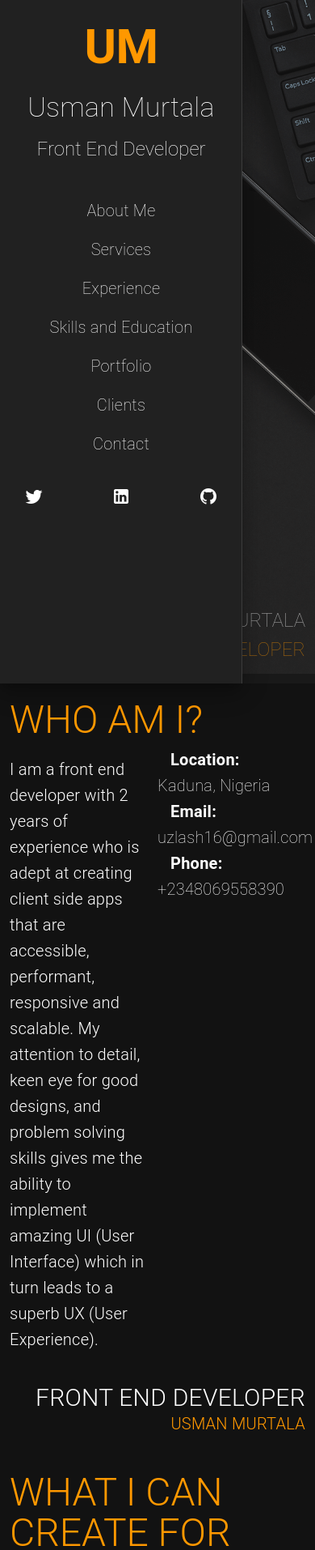
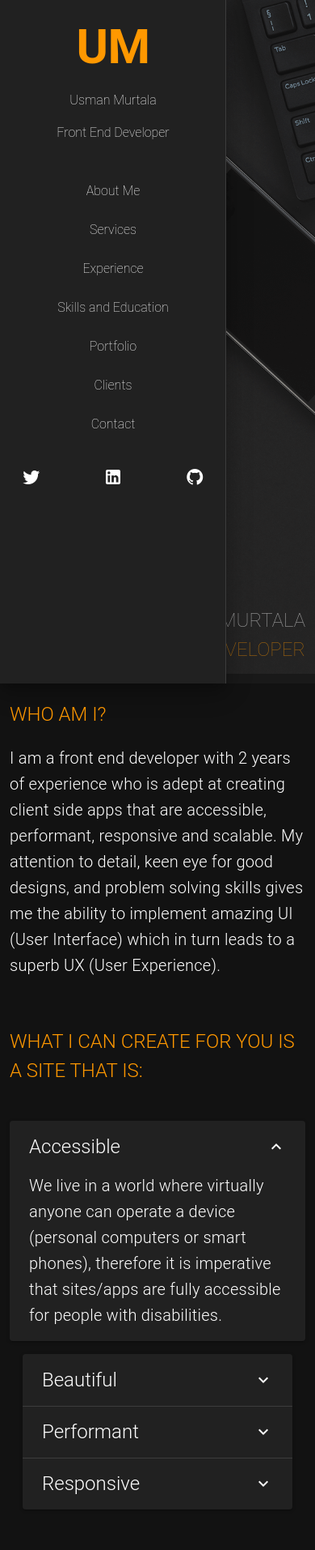
Before and after one commit to uzlash/Vuetify-portfolio, a Vue app: page / in a window 390 px wide. Shown: the top 1914 px of the page at 81% size. Built offline with nearby package versions, Linux system fonts and the light colour scheme; a small style sheet from the web is missing.

Commit message:
additional responsiveness fixes

```diff
--- a/src/components/About.vue
+++ b/src/components/About.vue
@@ -1,9 +1,11 @@
 <template>
   <section class="about" id="about">
     <v-container>
-      <h2 class="my-5 font-weight-light orange--text text-h3">WHO AM I?</h2>
+      <h2 class="my-5 font-weight-light orange--text text-md-h3 text-sm-">
+        WHO AM I?
+      </h2>
       <v-row wrap class="text-h6 font-weight-thin">
-        <v-col md4>
+        <v-col class="col-md-4 col-sm-12">
           <p class="font-weight-light">
             I am a front end developer with 2 years of experience who is adept
             at creating client side apps that are accessible, performant,
@@ -13,7 +15,7 @@
             superb UX (User Experience).
           </p>
         </v-col>
-        <v-col md4 class="py-auto">
+        <v-col class="py-auto col-md-4 col-sm-12 hidden-sm-and-down">
           <v-row>
             <h4 class="mx-4">Location:</h4>
             <span>Kaduna, Nigeria</span>
@@ -27,7 +29,9 @@
             <span>+2348069558390</span>
           </v-row>
         </v-col>
-        <v-col md4 class="text-right text-uppercase text-no-wrap">
+        <v-col
+          class="text-right text-uppercase text-no-wrap hidden-sm-and-down col-md-4"
+        >
           <h2 class="font-weight-light">Front End Developer</h2>
           <span class="orange--text font-weight-light">Usman Murtala</span>
         </v-col>
@@ -35,7 +39,7 @@
       <v-row>
         <v-col md8>
           <h2
-            class="my-5 font-weight-light orange--text text-h3 text-uppercase"
+            class="my-5 font-weight-light orange--text text-md-h3 text-sm-h4 text-uppercase"
           >
             What i can create for you is a site that is:
           </h2>
--- a/src/components/Clients.vue
+++ b/src/components/Clients.vue
@@ -1,11 +1,15 @@
 <template>
   <section class="clients" id="clients">
     <v-container>
-      <h2 class="my-5 font-weight-light orange--text text-h3">
+      <h2 class="my-5 font-weight-light orange--text text-md-h3 text-sm-h4">
         WHAT MY CLIENTS SAY
       </h2>
       <v-row>
-        <v-col cols="4" v-for="comment in comments" :key="comment.client">
+        <v-col
+          class="col-md-4 col-sm-12"
+          v-for="comment in comments"
+          :key="comment.client"
+        >
           <v-row>
             <v-icon large class="orange--text">mdi-format-quote-open</v-icon>
           </v-row>
--- a/src/components/Contact.vue
+++ b/src/components/Contact.vue
@@ -1,11 +1,13 @@
 <template>
   <section class="contact" id="contact">
     <v-container>
-      <h2 class="my-5 font-weight-light orange--text text-h3 text-center">
+      <h2
+        class="my-5 font-weight-light orange--text text-md-h3 text-sm-h4 text-center"
+      >
         LET'S TALK
       </h2>
       <v-row justify="center">
-        <v-col cols="4">
+        <v-col class="col-md-4 col-sm-12">
           <h3 class="font-weight-light orange--text text-h5 text-center">
             What can i do for you?
           </h3>
@@ -14,14 +16,14 @@
             and i will get back to you within 1-2 business days.
           </p>
         </v-col>
-        <v-col cols="2" align="center">
+        <v-col class="col-md-2 hidden-sm-and-down" align="center">
           <v-avatar size="100">
             <img src="https://i.imgur.com/58RzHdm.jpg" />
           </v-avatar>
         </v-col>
       </v-row>
       <v-row justify="center">
-        <v-col cols="6">
+        <v-col class="col-md-6 col-sm-12">
           <v-card>
             <v-card-text>
               <v-form class="px-3" ref="form">
--- a/src/components/Experience.vue
+++ b/src/components/Experience.vue
@@ -1,16 +1,15 @@
 <template>
   <section class="experience" id="experience">
     <v-container>
-      <h2 class="my-5 font-weight-light orange--text text-h3">
+      <h2 class="my-5 font-weight-light orange--text text-md-h3 text-sm-h4">
         WHERE I'VE BEEN
       </h2>
       <v-row>
-        <v-timeline>
+        <v-timeline :dense="$vuetify.breakpoint.smAndDown">
           <v-timeline-item
             v-for="(exp, index) in experience"
             :key="index"
             color="orange"
-            large
           >
             <template v-slot:opposite>
               <span> {{ exp.year }} </span>
--- a/src/components/Header.vue
+++ b/src/components/Header.vue
@@ -12,7 +12,7 @@
     <v-navigation-drawer
       app
       class="grey darken-4"
-      width="300px"
+      width="280px"
       v-model="drawer"
     >
       <v-layout column align-center>
@@ -23,10 +23,10 @@
             UM
           </p>
         </v-flex>
-        <v-flex class="my-2 text-h4 font-weight-thin">
+        <v-flex class="my-2 text-md-h4 text-sm-h5 font-weight-thin">
           Usman Murtala
         </v-flex>
-        <v-flex class="my-2 text-h5 font-weight-thin">
+        <v-flex class="my-2 text-md-h5 text-sm-h6 font-weight-thin">
           Front End Developer
         </v-flex>
       </v-layout>
@@ -35,7 +35,7 @@
           <v-list-item v-for="(item, i) in navItems" :key="i" :href="item.href">
             <v-list-item-content>
               <v-list-item-title
-                class="white--text text-center text-h6 font-weight-thin"
+                class="white--text text-center text-md-h6 text-sm-body-1 font-weight-thin"
               >
                 {{ item.title }}
               </v-list-item-title>
--- a/src/components/Home.vue
+++ b/src/components/Home.vue
@@ -1,11 +1,11 @@
 <template>
   <section class="home" id="home">
     <v-row
-      class="fill-height text-right pa-md-5 pa-3 mx-0 align-end justify-end"
+      class="fill-height text-right pa-sm-5 pa-3 mx-0 align-end justify-end"
     >
       <div class="home--elements">
-        <h2 class="text-sm-h3 font-weight-thin">USMAN MURTALA</h2>
-        <h1 class="text-sm-h2 font-weight-thin orange--text">
+        <h2 class="text-sm-h3 text-md-h2 font-weight-thin">USMAN MURTALA</h2>
+        <h1 class="text-sm-h3 text-md-h2 font-weight-thin orange--text">
           FRONT END DEVELOPER
         </h1>
         <p class="text-h6 font-weight-thin hidden-sm-and-down">
--- a/src/components/Portfolio.vue
+++ b/src/components/Portfolio.vue
@@ -1,11 +1,11 @@
 <template>
   <section class="portfolio" id="portfolio">
     <v-container>
-      <h2 class="my-5 font-weight-light orange--text text-h3">
+      <h2 class="my-5 font-weight-light orange--text text-md-h3 text-sm-h4">
         WHAT I'VE DONE
       </h2>
 
-      <v-carousel height="650" hide-delimiter-background show-arrows-on-hover>
+      <v-carousel height="670" hide-delimiter-background show-arrows-on-hover>
         <v-carousel-item
           v-for="(project, index) in project_detail"
           :key="index"
@@ -18,7 +18,7 @@
               </div>
             </v-row>
             <v-row justify="center">
-              <v-col cols="6" class="pa-5">
+              <v-col class="pa-5 col-md-6 col-sm-12">
                 <v-row class="pa-5">
                   <h3 class="mb-2 text-h6 orange--text">Project Details</h3>
                   <p class="body-1 font-weight-light">
@@ -29,13 +29,15 @@
                   <v-col cols="12">
                     <h3 class="text-h6 orange--text">Project info</h3>
                   </v-col>
-                  <v-col cols="12">
+                  <v-col class="col-md-12">
                     <v-list color="transparent">
                       <v-list-item>
                         <v-list-item-icon>
-                          <v-icon color="orange" large>mdi-account</v-icon>
+                          <v-icon color="orange">mdi-account</v-icon>
                         </v-list-item-icon>
-                        <v-list-item-title class="body-1 font-weight-light">
+                        <v-list-item-title
+                          class="body-1 font-weight-light hidden-sm-and-down"
+                        >
                           Client Name:
                         </v-list-item-title>
                         <v-list-item-subtitle
@@ -52,7 +54,9 @@
                         <v-list-item-icon>
                           <v-icon color="orange" large>mdi-calendar</v-icon>
                         </v-list-item-icon>
-                        <v-list-item-title class="body-1 font-weight-light">
+                        <v-list-item-title
+                          class="body-1 font-weight-light hidden-sm-and-down"
+                        >
                           Project Date:
                         </v-list-item-title>
                         <v-list-item-subtitle
@@ -69,7 +73,9 @@
                         <v-list-item-icon>
                           <v-icon color="orange" large>mdi-link</v-icon>
                         </v-list-item-icon>
-                        <v-list-item-title class="body-1 font-weight-light">
+                        <v-list-item-title
+                          class="body-1 font-weight-light hidden-sm-and-down"
+                        >
                           Live Preview
                         </v-list-item-title>
                         <v-list-item-subtitle class="mr-5">
--- a/src/components/Services.vue
+++ b/src/components/Services.vue
@@ -2,7 +2,7 @@
   <section class="services" id="services">
     <v-container>
       <v-row>
-        <v-col cols="8">
+        <v-col class="col-md-8 col-sm-12">
           <v-expansion-panels popout v-model="panel" multiple>
             <v-expansion-panel
               v-for="(ability, i) in abilities"
--- a/src/components/Skills.vue
+++ b/src/components/Skills.vue
@@ -4,7 +4,9 @@
       <v-col col-12>
         <v-row justify="space-between">
           <v-col cols="auto">
-            <h2 class="my-5 font-weight-light orange--text text-h3">
+            <h2
+              class="my-5 font-weight-light orange--text text-md-h3 text-sm-h4"
+            >
               WHAT I KNOW?
             </h2>
           </v-col>
@@ -13,7 +15,7 @@
       </v-col>
       <v-col col-12>
         <v-row justify="space-around">
-          <v-col cols="6">
+          <v-col class="col-md-6 col-sm-12">
             <h3 class="text-h5 my-5 orange--text">My Skills</h3>
             <h4 class="text-h6 orange--text font-weight-light">
               Technical Skills
@@ -39,7 +41,7 @@
             <h4 class="text-h6 orange--text font-weight-light">Soft Skills</h4>
             <v-row v-for="(skill, index) in skillSoft" :key="index">
               <v-col cols="4" align-self="center"
-                ><span class="body-1 font-weight-light ml-4">{{
+                ><span class="body-1 font-weight-light ">{{
                   skill.title
                 }}</span></v-col
               >
```
